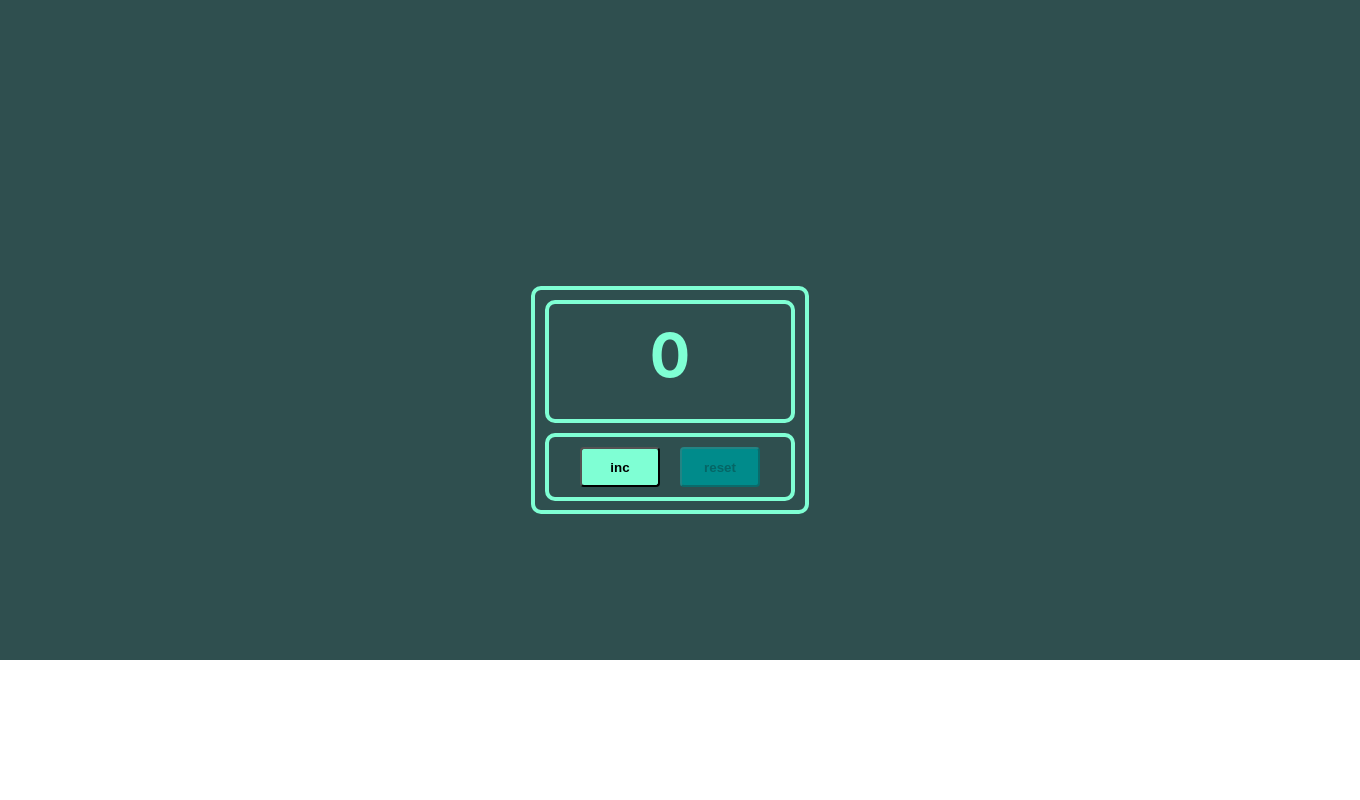
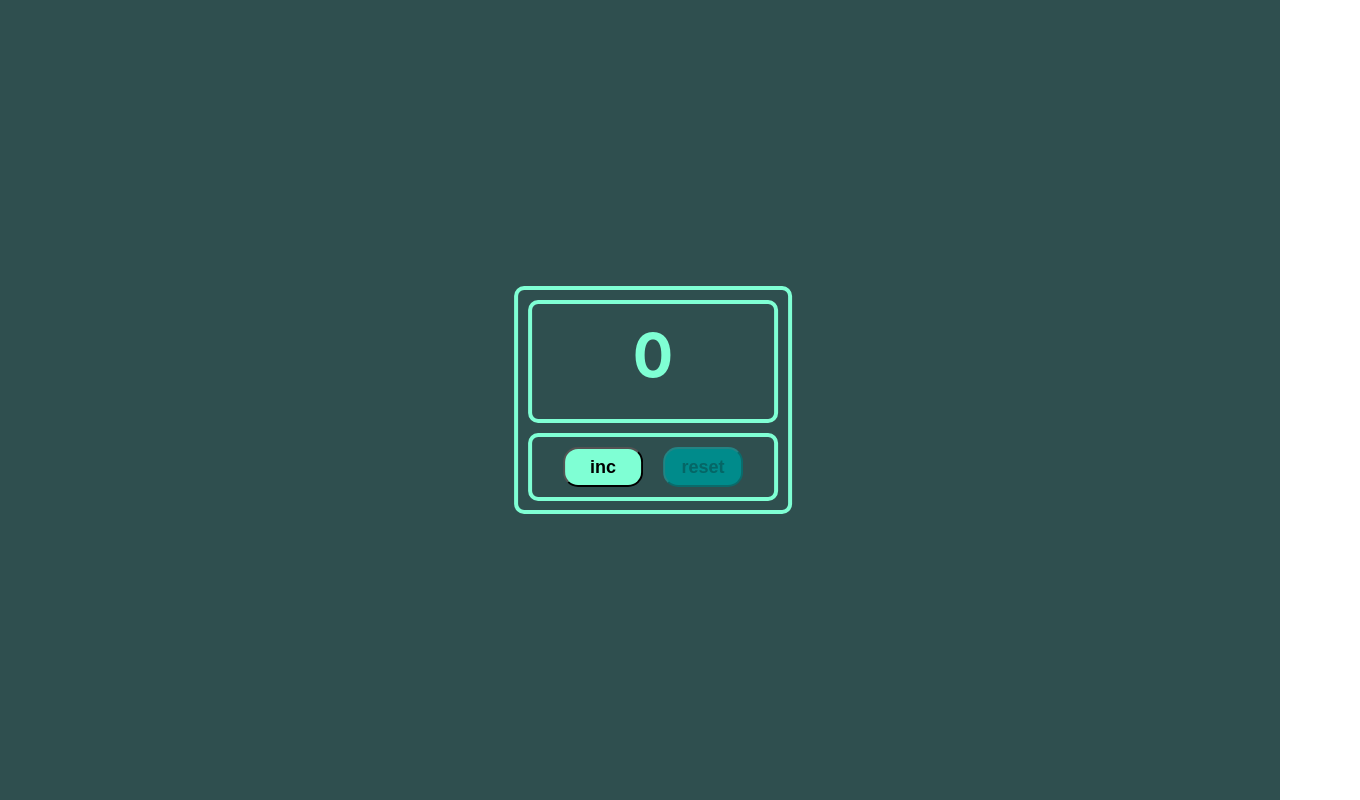
Before and after one commit to Kas-Telo/counter, a React (Create React App) app: page / in a window 1280 px wide. Shown: the whole page, 1360 px wide, since content can reach past the window. Built offline with nearby package versions, Linux system fonts and the light colour scheme.

Commit message:
correct css

```diff
--- a/src/App.css
+++ b/src/App.css
@@ -1,11 +1,12 @@
 .app-wrapper {
-    height: 660px;
-    width: 1360px;
+    width: 100vw;
+    height: 100vh;
     background-color: darkslategrey;
 }
+
 .counter-wrapper {
     position: absolute;
     left: 50%;
     top: 50%;
-    transform: translate(-50%, -50%);
+    transform: translate(-55%, -50%);
 }
--- a/src/components/ButtonsBar/ButtonsBar.module.css
+++ b/src/components/ButtonsBar/ButtonsBar.module.css
@@ -16,7 +16,8 @@
     margin-left: 10px;
     margin-right: 10px;
     background-color: aquamarine;
-    border-radius: 4px;
+    border-radius: 15px;
+    font-size: large;
     font-weight: bold;
     width: 80px;
     height: 40px;
```
